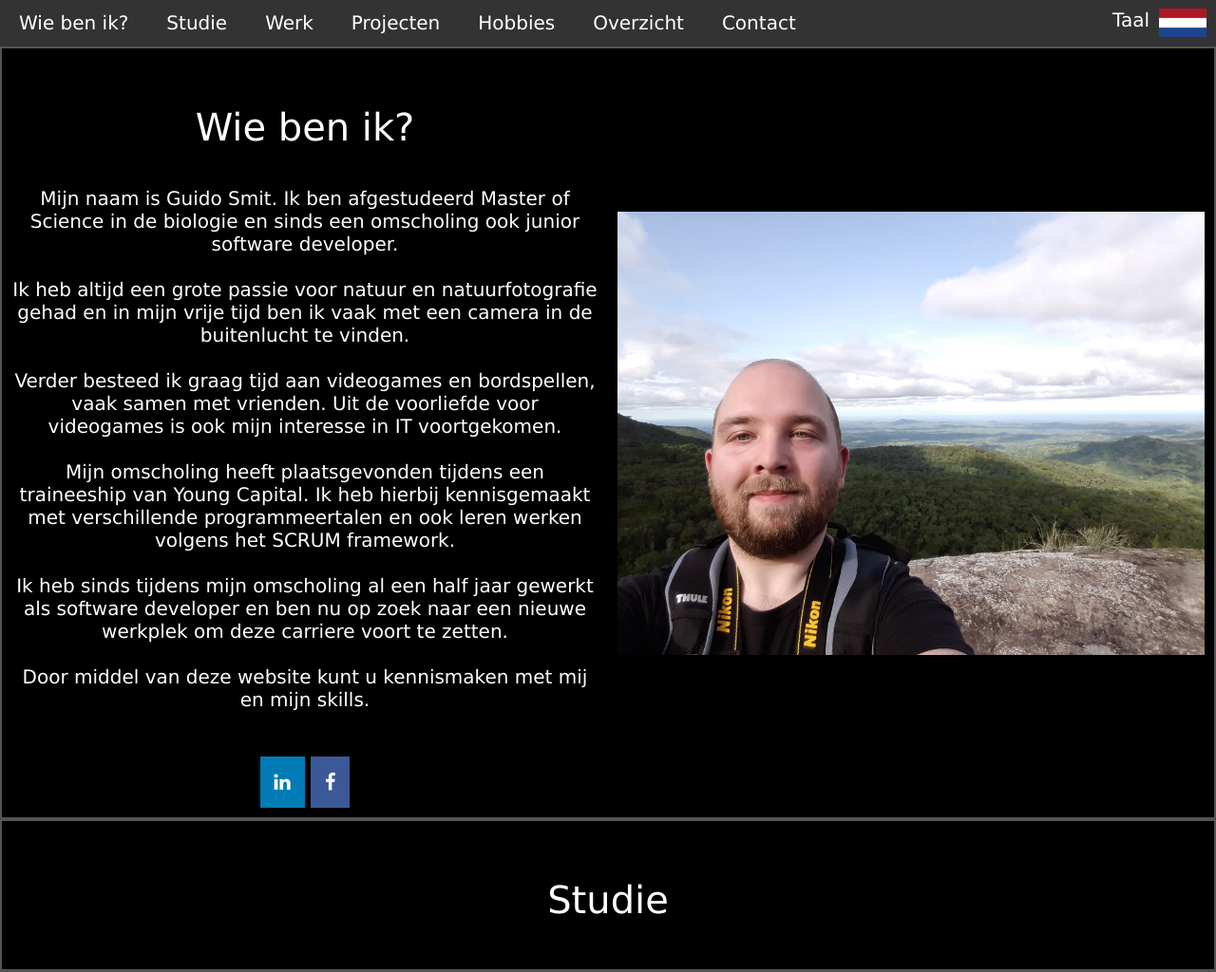
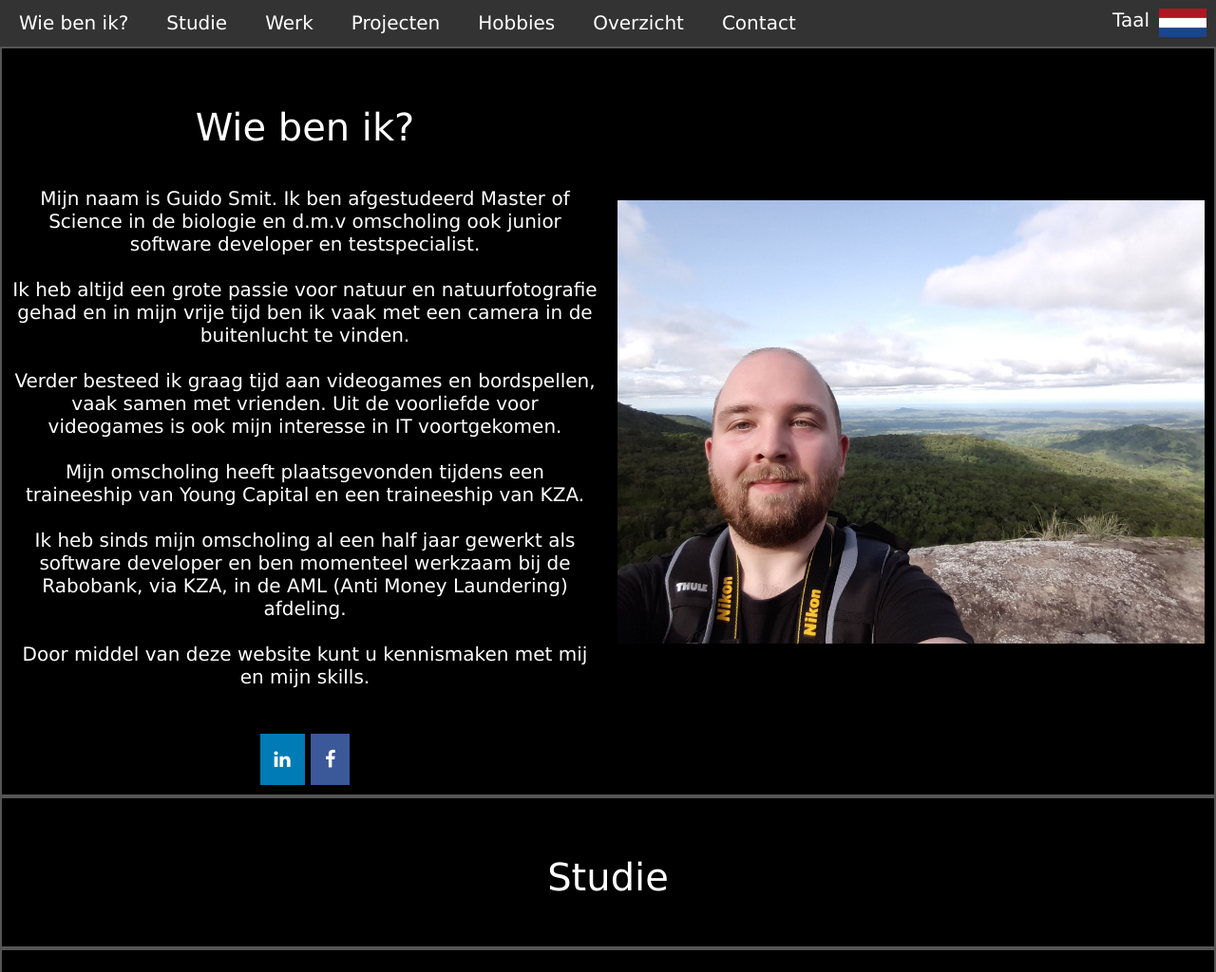
Before and after one commit to Guido-Smit/guido-smit.com-testomgeving, a PHP site: page / in a window 1280 px wide. Shown: the part 183-1207 px from the top of the page at 95% size. Run offline with PHP 8.4, Linux system fonts and the light colour scheme; some libraries are stand-ins or nearby versions.

Commit message:
forgotten changes commiting

```diff
--- a/index.js
+++ b/index.js
@@ -30,13 +30,12 @@ $(document).ready(function() {
           language:"Taal",
           guido_info:"Wie ben ik?",
           wie_ben_ik_text: "Mijn naam is Guido Smit. "
-            + " Mijn naam is Guido Smit. Ik ben afgestudeerd Master of Science in de biologie en sinds een omscholing ook junior software developer. "
+            + " Ik ben afgestudeerd Master of Science in de biologie en d.m.v omscholing ook junior software developer en testspecialist. "
             + "<br> <br> Ik heb altijd een grote passie voor natuur en natuurfotografie gehad en in mijn vrije tijd ben ik vaak met een camera in de buitenlucht te vinden. "
             + "<br> <br> Verder besteed ik graag tijd aan videogames en bordspellen, vaak samen met vrienden. "
             + "Uit de voorliefde voor videogames is ook mijn interesse in IT voortgekomen. "
-            + "<br> <br> Mijn omscholing heeft plaatsgevonden tijdens een traineeship van Young Capital. "
-            + "Ik heb hierbij kennisgemaakt met verschillende programmeertalen en ook leren werken volgens het SCRUM framework."
-            + "<br> <br> Ik heb sinds mijn omscholing een half jaar gewerkt als software developer en ben nu op zoek naar een nieuwe werkplek om deze carriere voort te zetten. "
+            + "<br> <br> Mijn omscholing heeft plaatsgevonden tijdens een traineeship van Young Capital en een traineeship van KZA."
+            + "<br> <br> Ik heb sinds mijn omscholing al een half jaar gewerkt als software developer en ben momenteel werkzaam bij de Rabobank, via KZA, in de AML (Anti Money Laundering) afdeling. "
             + "<br> <br> Door middel van deze website kunt u kennismaken met mij en mijn skills. "
             + "<br> <br> <br> <a href='https://www.linkedin.com/in/guido-smit-zandvoort/' class='linkedin'><i class='fa fa-linkedin'></i></a> <a href='https://www.facebook.com/GuidoSmitPhotography/' class='facebook'><i class='fa fa-facebook'></i></a>",
           hobbies:"Hobbies",
@@ -102,7 +101,7 @@ $(document).ready(function() {
           overzicht:"Snel overzicht",
           overzicht_text:"<ul> <li> Ik heb een rijbewijs B en ben in het bezit van een auto voor woon-werk reizen. "
             + "</li> <br> <br> <li> Tijdens mijn vrije tijd ben ik aan het gamen, speel ik bordspelletjes of maak ik foto's in de natuur. "
-            + "</li> <br> <br> <li> Ik ben opzoek naar een leuke en gezellige baan waar in teamverband nieuwe software wordt ontwikkeld. "
+            + "</li> <br> <br> <li> Ik ben NIET LANGER op zoek naar een nieuwe baan!! "
             + "</li> <br> <br> <li> Mijn favoriete dier is de pinguin, mijn favoriete game serie is Pokémon en mijn favoriete kleur is blauw. "
             + "</li> </ul>",
           contact:"Contactgegevens",
@@ -135,12 +134,11 @@ $(document).ready(function() {
         language:"Language",
         guido_info:"Who am I?",
         wie_ben_ik_text: "My name is Guido Smit. "
-          + "I have graduated as a Master of Science in biology and have also learned how to work as a software developer. "
+          + "I have graduated as a Master of Science in biology and have also learned how to work as a software developer and testspecialist. "
           + " <br> <br> I have always had a great passion for nature and nature-photography and in my free time you can often find me outdoors with a camera around my neck. "
           + "<br> <br> If I am not outside you can often find me playing videogames or boardgames together with my friends. "
-          + "The love for videogames was also what sparked my interest in computers and IT. <br> <br> I have been trained as a software developer at Young Capital during a traineeship. "
-          + "This traineeship has introduced me to several programming languages and I have also learned how to work in accordance with the SCRUM framework. "
-          + "<br> <br> During the traineeship I have spend half a year working as a software developer already and am now looking for a new place to continue my career as software developer. "
+          + "The love for videogames was also what sparked my interest in computers and IT. <br> <br> I have been trained as a software developer, by Young Capital, and as a testspecialist by KZA. "
+          + "<br> <br> Since my traineeships I have spend half a year working as a software developer and am currently working at the Rabobank, via KZA, in the AML (Anti money Laundering) departement. "
           + "<br> <br> Through this website I aim to provide an quick introduction to me and my skills. "
           + "<br> <br> <br> <a href='https://www.linkedin.com/in/guido-smit-zandvoort/' class='linkedin'><i class='fa fa-linkedin'></i></a> <a href='https://www.facebook.com/GuidoSmitPhotography/' class='facebook'><i class='fa fa-facebook'></i></a>",
         hobbies:"Hobbies",
@@ -206,7 +204,7 @@ $(document).ready(function() {
         overzicht:"Quick summary",
         overzicht_text:"<ul> <li> I have a dutch drivers license (B) and I own a car for easier travelling to and from work. "
           + "</li> <br> <br> <li> In my spare time I play videogames, play boardgames or make photos outside. "
-          + "</li> <br> <br> <li> I am looking for a fun and social job where I can work on software development. "
+          + "</li> <br> <br> <li> I am NO LONGER looking for new job position!!! "
           + "</li> <br> <br> <li> My favorite animal is the penguin, my favorite game series is Pokémon and my favorite color is blue. "
           + "</li> </ul>",
         contact:"Contact info",
--- a/index.php
+++ b/index.php
@@ -4,6 +4,13 @@
 <head>
     <link rel=stylesheet href=index.css />
     <meta charset="UTF-8">
+    <meta property='og:title' content='The personal website of Guido Smit'/>
+    <meta property='og:type' content='website'>
+    <meta property='og:image' content='https://guido-smit.com/Images/Overview.jpg' />
+    <meta property='og:image:alt' content='A link to my personal website' />
+    <meta property='og:description' content='The personal website of Guido'/>
+    <meta property='og:url' content='https://www.guido-smit.com'/>
+    <meta name='author' content='Guido Smit'>
     <title>Guido-Smit.com</title>
     <link rel="shortcut icon" type="image/x-icon" href="Images/penguin.ico" />
     <link rel="stylesheet" href="https://cdnjs.cloudflare.com/ajax/libs/font-awesome/4.7.0/css/font-awesome.min.css">
@@ -114,7 +121,7 @@
            Wie ben ik?
         </div>
         <div class="text" id="wie_ben_ik_text">
-            Mijn naam is Guido Smit. Ik ben afgestudeerd Master of Science in de biologie en sinds een omscholing ook junior software developer.
+            Mijn naam is Guido Smit. Ik ben afgestudeerd Master of Science in de biologie en d.m.v omscholing ook junior software developer en testspecialist.
             <br>
             <br>
             Ik heb altijd een grote passie voor natuur en natuurfotografie gehad en in mijn vrije tijd ben ik vaak met een camera in de buitenlucht te vinden.
@@ -123,10 +130,10 @@
             Verder besteed ik graag tijd aan videogames en bordspellen, vaak samen met vrienden. Uit de voorliefde voor videogames is ook mijn interesse in IT voortgekomen.
             <br>
             <br>
-            Mijn omscholing heeft plaatsgevonden tijdens een traineeship van Young Capital. Ik heb hierbij kennisgemaakt met verschillende programmeertalen en ook leren werken volgens het SCRUM framework.
+            Mijn omscholing heeft plaatsgevonden tijdens een traineeship van Young Capital en een traineeship van KZA.
             <br>
             <br>
-            Ik heb sinds tijdens mijn omscholing al een half jaar gewerkt als software developer en ben nu op zoek naar een nieuwe werkplek om deze carriere voort te zetten.
+            Ik heb sinds mijn omscholing al een half jaar gewerkt als software developer en ben momenteel werkzaam bij de Rabobank, via KZA, in de AML (Anti Money Laundering) afdeling.
             <br>
             <br>
             Door middel van deze website kunt u kennismaken met mij en mijn skills.
@@ -427,7 +434,7 @@
                 <br>
                 <br>
                 <li>
-                    Ik ben opzoek naar een leuke en gezellige baan waar in teamverband nieuwe software wordt ontwikkeld.
+                    Ik ben NIET LANGER op zoek naar een nieuwe baan!!
                 </li>
                 <br>
                 <br>
```
Also changed, not shown: Images/Overview.jpg (added).
